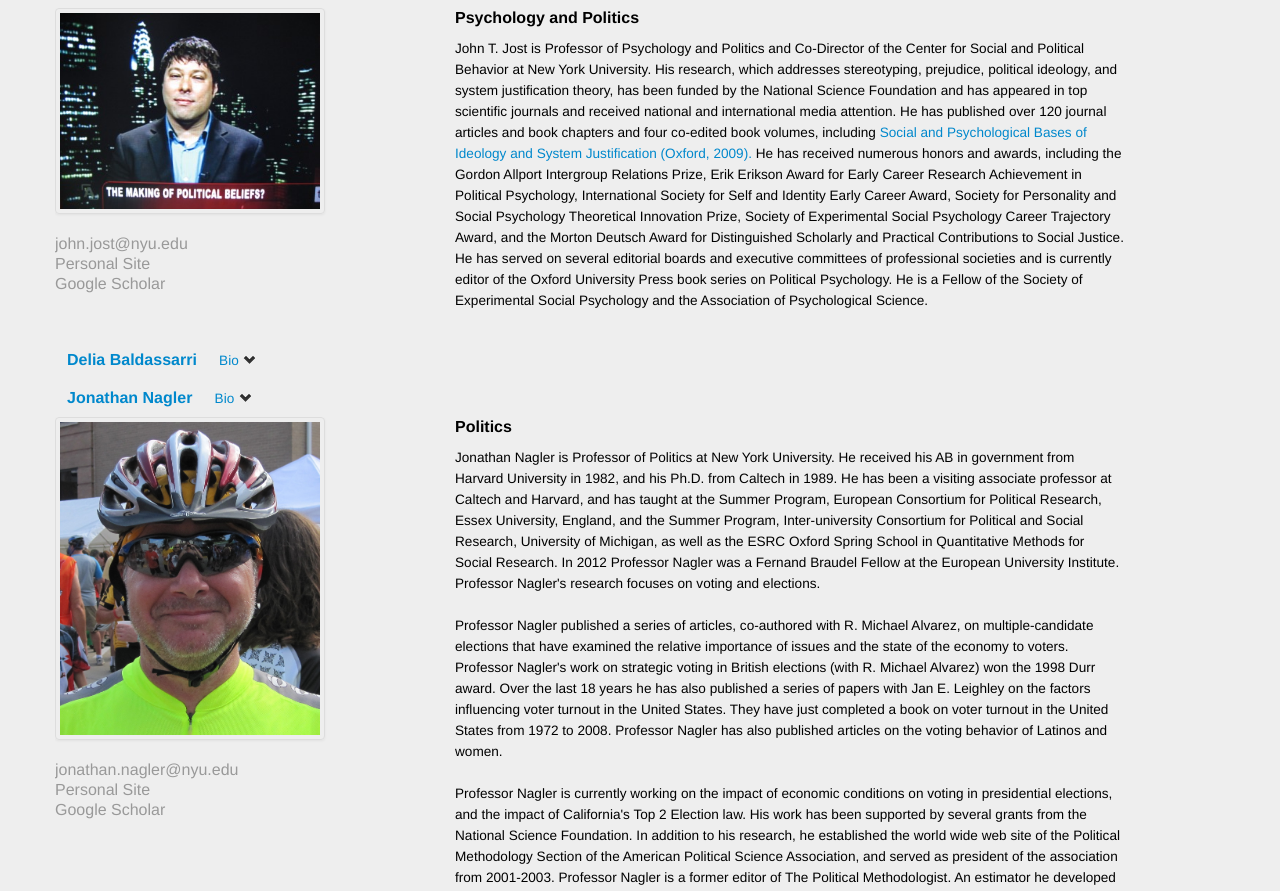
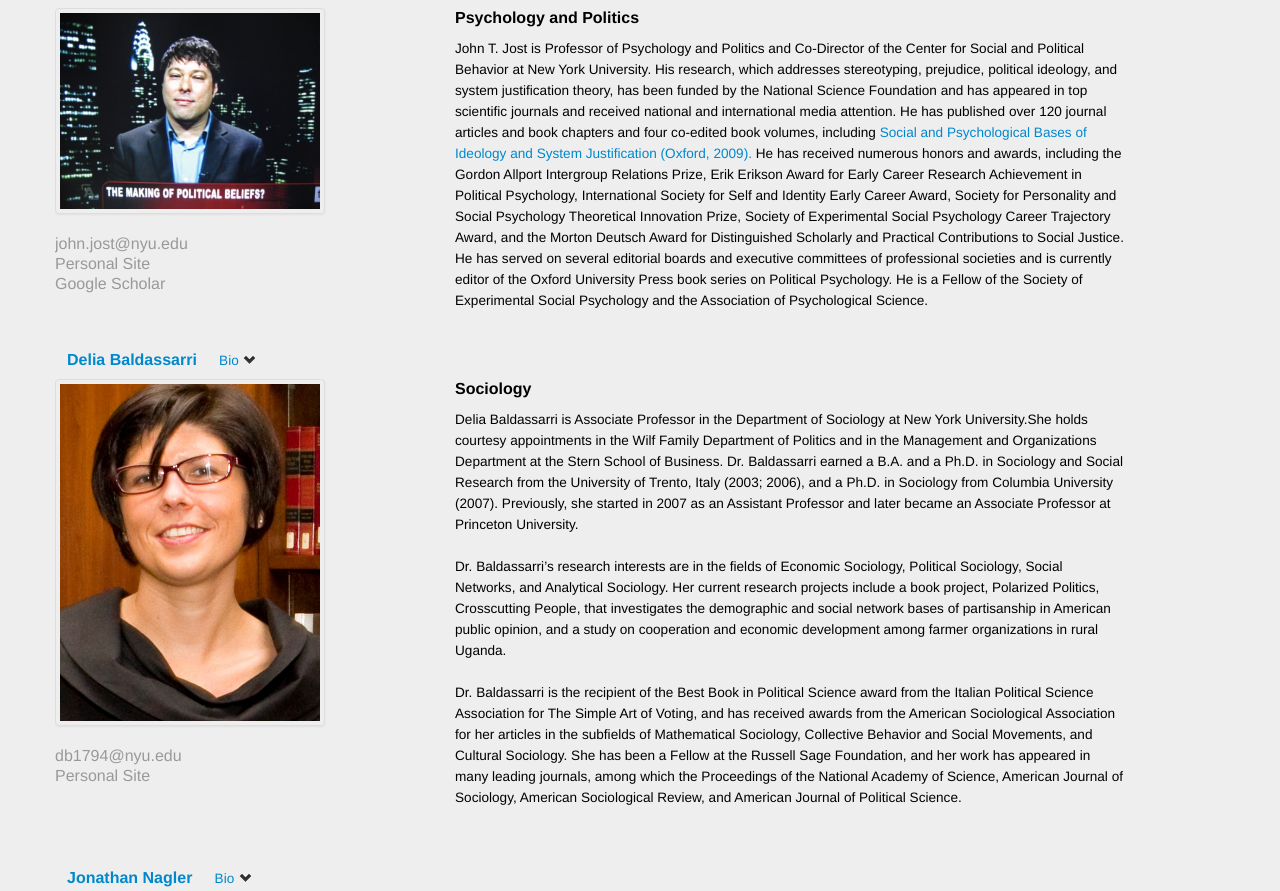
Before and after one commit to SMAPPNYU/Center-Website, a plain HTML site: page directors.html in a window 1280 px wide. Shown: the part 170-1061 px from the top of the page. Drawn offline with nearby package versions, Linux system fonts and the light colour scheme.

Commit message:
updated faculty, director page

```diff
--- a/directors.html
+++ b/directors.html
@@ -94,6 +94,7 @@
                 </li>
               </ul>
             </div><!--end John Jost information-->
+
 			<li>
               <a data-toggle="collapse"  href="#Delia">
                   <strong>Delia Baldassarri</strong>
@@ -102,12 +103,12 @@
                   <i class="icon-chevron-down"></i>
               </a>
             </li>
-            <div id="Delia" class="collapse row-fluid">
+            <div id="Delia" class="collapse in row-fluid">
             <!--thumbnail image-->
             <ul class="thumbnails">
               <li class="span3">
                 <div class="thumbnail">
-                    <img src="img/DBPicture.png">
+                    <img src="img/DBPicture.jpg">
                 </div>
                 <br/>
                 <a href="mailto:#" class="muted inline">db1794@nyu.edu  </a><br>
@@ -125,11 +126,11 @@
                     Dr. Baldassarri’s research interests are in the fields of Economic Sociology, Political Sociology, Social Networks, and Analytical Sociology. Her current research projects include a book project, Polarized Politics, Crosscutting People, that investigates the demographic and social network bases of partisanship in American public opinion, and a study on cooperation and economic development among farmer organizations in rural Uganda.<br><br>
 
                     Dr. Baldassarri is the recipient of the Best Book in Political Science award from the Italian Political Science Association for The Simple Art of Voting, and has received awards from the American Sociological Association for her articles in the subfields of Mathematical Sociology, Collective Behavior and Social Movements, and Cultural Sociology. She has been a Fellow at the Russell Sage Foundation, and her work has appeared in many leading journals, among which the Proceedings of the National Academy of Science, American Journal of Sociology, American Sociological Review, and American Journal of Political Science. <br><br>
-                  </small>
-                </p>
-              </li>
-            </ul>
-            </div><!--end Delia information-->
+				</small>
+              </p>
+            </li>
+          </ul>
+        </div><!--end Delia information-->
 
             <li>
               <a data-toggle="collapse"  href="#Jonathan">
```
Also changed, not shown: faculty.html (+1 -1 lines), img/DBpicture.jpg (added).
